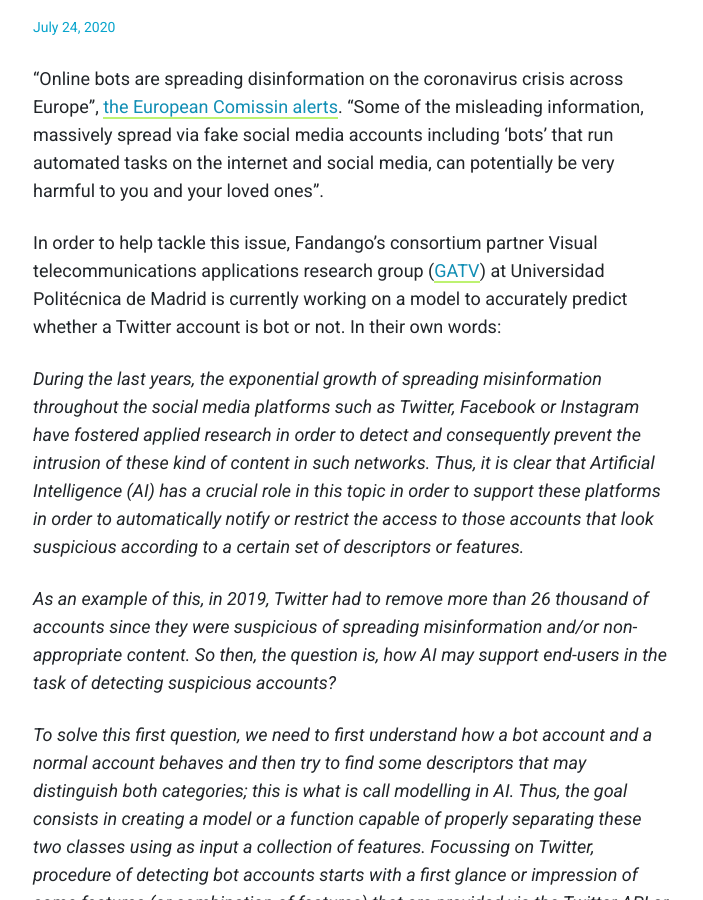
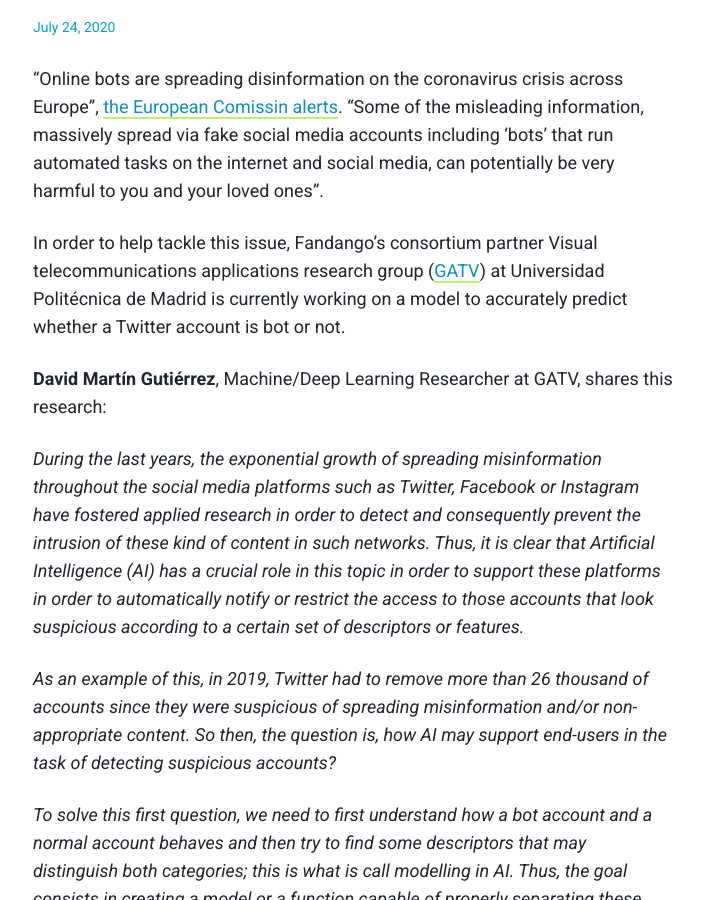
Before and after one commit to fandangOrg/fandango-web, a Jekyll site: the page built from _posts/2020-07-24-detecting-bots-in-twitter.markdown, in a window 1280 px wide and 900 px high, scrolled down 796 px. Shown: the whole window, without its empty margins (287-990 px from the left). Built offline with Jekyll 4.4.1, drawn with Linux system fonts in a browser that asks for light colours; comment, search, counter and statistics services are not loaded; some of the changed text lies outside the part shown.

Commit message:
Updated Detecting Bots In Twitter

```diff
--- a/_posts/2020-07-24-detecting-bots-in-twitter.markdown
+++ b/_posts/2020-07-24-detecting-bots-in-twitter.markdown
@@ -8,7 +8,9 @@ image: "/uploads/4518788990_5ace4f5637.jpg"
 
 "Online bots are spreading disinformation on the coronavirus crisis across Europe", [the European Comissin alerts](https://ec.europa.eu/info/live-work-travel-eu/health/coronavirus-response/fighting-disinformation_en#dont-be-fooled-by-bots). "Some of the misleading information, massively spread via fake social media accounts including ‘bots’ that run automated tasks on the internet and social media, can potentially be very harmful to you and your loved ones".
 
-In order to help tackle this issue, Fandango's consortium partner Visual telecommunications applications research group ([GATV](http://www.gatv.ssr.upm.es/?lang=en)) at Universidad Politécnica de Madrid is currently working on a model to accurately predict whether a Twitter account is bot or not. In their own words:
+In order to help tackle this issue, Fandango's consortium partner Visual telecommunications applications research group ([GATV](http://www.gatv.ssr.upm.es/?lang=en)) at Universidad Politécnica de Madrid is currently working on a model to accurately predict whether a Twitter account is bot or not.
+
+**David Martín Gutiérrez**, Machine/Deep Learning Researcher at GATV, shares this research:
 
 *During the last years, the exponential growth of spreading misinformation throughout the social media platforms such as Twitter, Facebook or Instagram have fostered applied research in order to detect and consequently prevent the intrusion of these kind of content in such networks.  Thus, it is clear that Artificial Intelligence (AI) has a crucial role in this topic in order to support these platforms in order to automatically notify or restrict the access to those accounts that look suspicious according to a certain set of descriptors or features.*
 
@@ -37,4 +39,4 @@ Focussing on Twitter, procedure of detecting bot accounts starts with a first gl
 
 *Consequently, we have a good representation of Twitter accounts as a result of a combination of features that is provided by the trained model. Using this new representation, we can classify twitter accounts using the probabilities via the model itself, or we can just generate the embeddings of the account and search for similar previous annotated accounts in our large database to make the final decision. This process can be performed via efficient Information Retrieval algorithms such as approximations of the Nearest Neighbours algorithms such as Local Sensing Hashing.*
 
-**David Martín Gutiérrez**. Data Scientist | Machine/Deep Learning Researcher at Grupo de Aplicación de Telecomunicaciones Visuales (GATV) at UPM.
+**David Martín Gutiérrez**. Data Scientist. Machine/Deep Learning Researcher at Grupo de Aplicación de Telecomunicaciones Visuales (GATV) at UPM.
```
